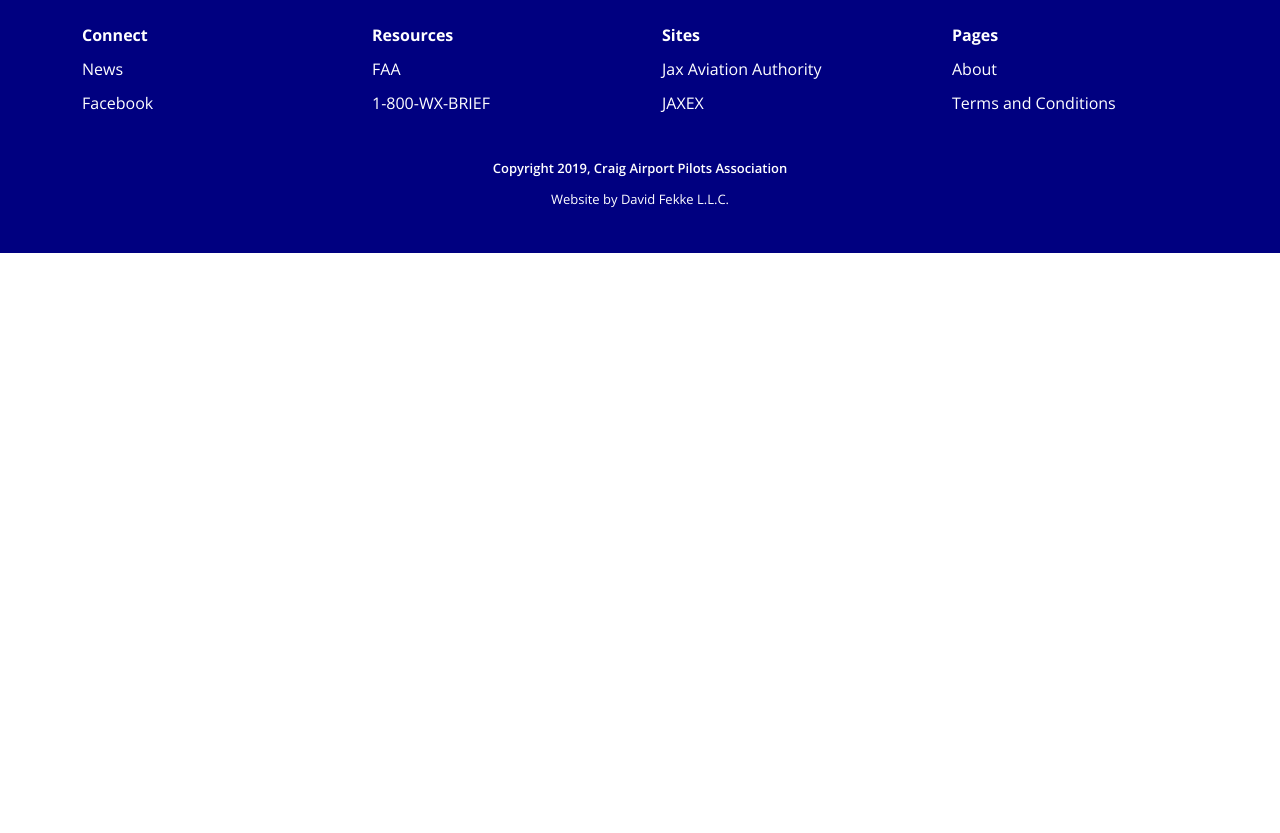
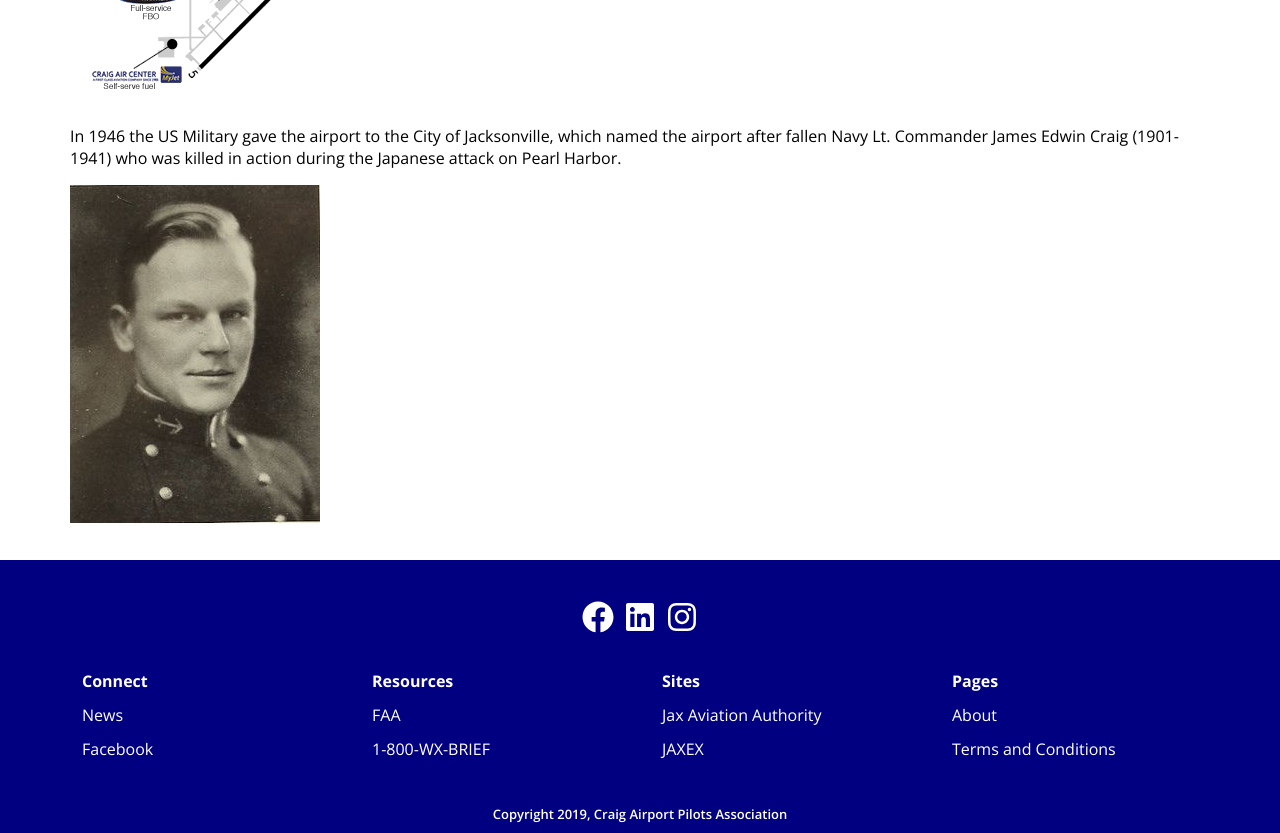
Before and after one commit to davidfekke/crgpilotsassoc, a Gatsby site: page /about in a window 1280 px wide. Shown: the part 1727-2560 px from the top of the page. Before the commit the page ends 1980 px from the top, so only its background shows below. Built offline with nearby package versions, Linux system fonts and the light colour scheme; Gatsby itself is replaced by a stand-in of ours.

Commit message:
Adding Instagram account

```diff
--- a/src/components/footer.js
+++ b/src/components/footer.js
@@ -2,7 +2,7 @@
 import Container from "./container.js"
 import { Link } from "gatsby"
 import ExtLink from "./extlink"
-import { FaFacebook, FaLinkedin } from 'react-icons/fa'; // FaTwitter, FaLinkedin, FaGithub, FaYoutube
+import { FaFacebook, FaLinkedin, FaInstagram } from 'react-icons/fa'; // FaTwitter, FaLinkedin, FaGithub, FaYoutube
 import footerStyles from "./footer.module.css"
 
 export default () => {
@@ -21,6 +21,12 @@
                             rel="noopener noreferrer"
                             style= {{ textDecoration: 'none', color: 'black' }}>
                             <FaLinkedin size={ 32 } style={{ padding: '5px', color: 'white' }} />
+                        </a>
+                        <a href="https://www.instagram.com/craigpilots/"
+                            target="_blank"
+                            rel="noopener noreferrer"
+                            style= {{ textDecoration: 'none', color: 'black' }}>
+                            <FaInstagram size={ 32 } style={{ padding: '5px', color: 'white' }} />
                         </a>
                     </div>
                     <nav className = { footerStyles.gridarea } >
--- a/src/pages/about.js
+++ b/src/pages/about.js
@@ -14,19 +14,22 @@
         <Header headline="About the Craig Airport Pilots Association" />
         <Article>
             <h1>About</h1>
+            <img src={withPrefix('capa-group-photo-2019.jpg')} alt="Craig Pilots Group Photo" style={{ width: 'auto' }} />
             <p>
                 The purpose of the Craig Airport Pilots Association is to help build a community of people interested in Craig Airport and Flying.
                 We also want to help share information about Airport operations, Social events and Flying in General.
             </p>
-            <img src={withPrefix('1922_Craig_LB.jpg')} alt="Lt. Commander James E. Craig" style={{ width: 'auto' }}/>
             <p>
                 Craig, now known as Jacksonville Executive at Craig Airport (JAXEX), was originally built in the 1940s,
                 one of six airports in the area developed for military training.
+            </p>
+            <img src={withPrefix('02585.gif')} alt="Diagram" style={{ width: 'auto' }}/>
+            <p>
                 In 1946 the US Military gave the airport to the City of Jacksonville,
                 which named the airport after fallen Navy Lt. Commander James Edwin Craig (1901-1941) who was killed
                 in action during the Japanese attack on Pearl Harbor.
             </p>
-            <img src={withPrefix('02585.gif')} alt="Diagram" style={{ width: 'auto' }}/>
+            <img src={withPrefix('1922_Craig_LB.jpg')} alt="Lt. Commander James E. Craig" style={{ width: 'auto' }}/>
         </Article>
         <Footer />
     </Layout>
```
Also changed, not shown: static/capa-group-photo-2019.jpg (added).
